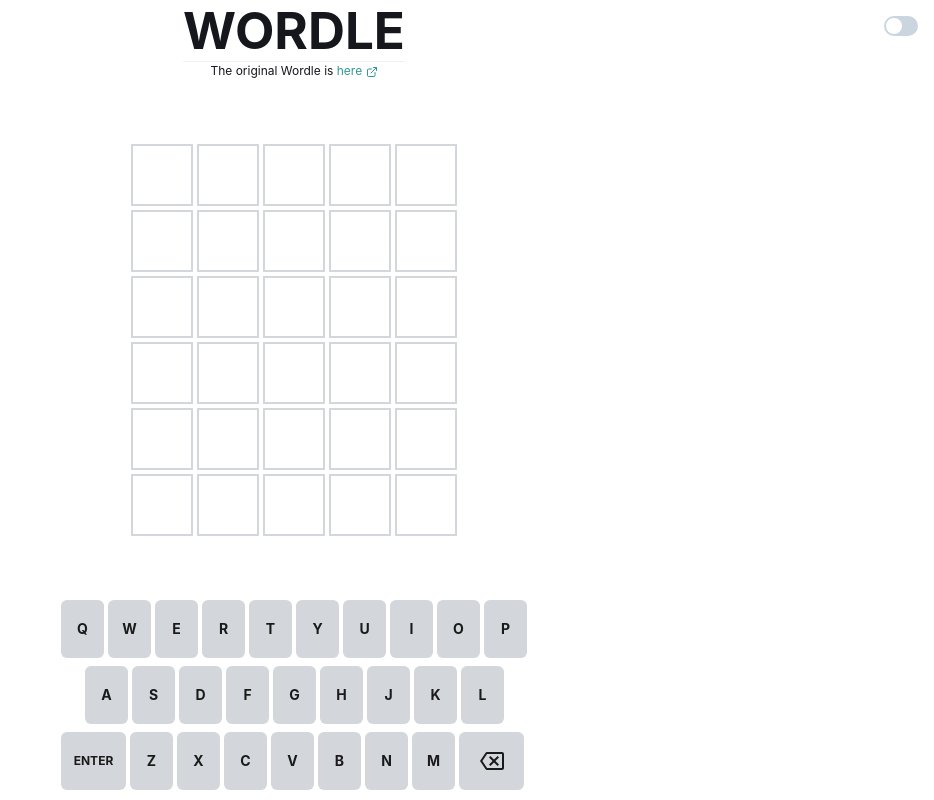
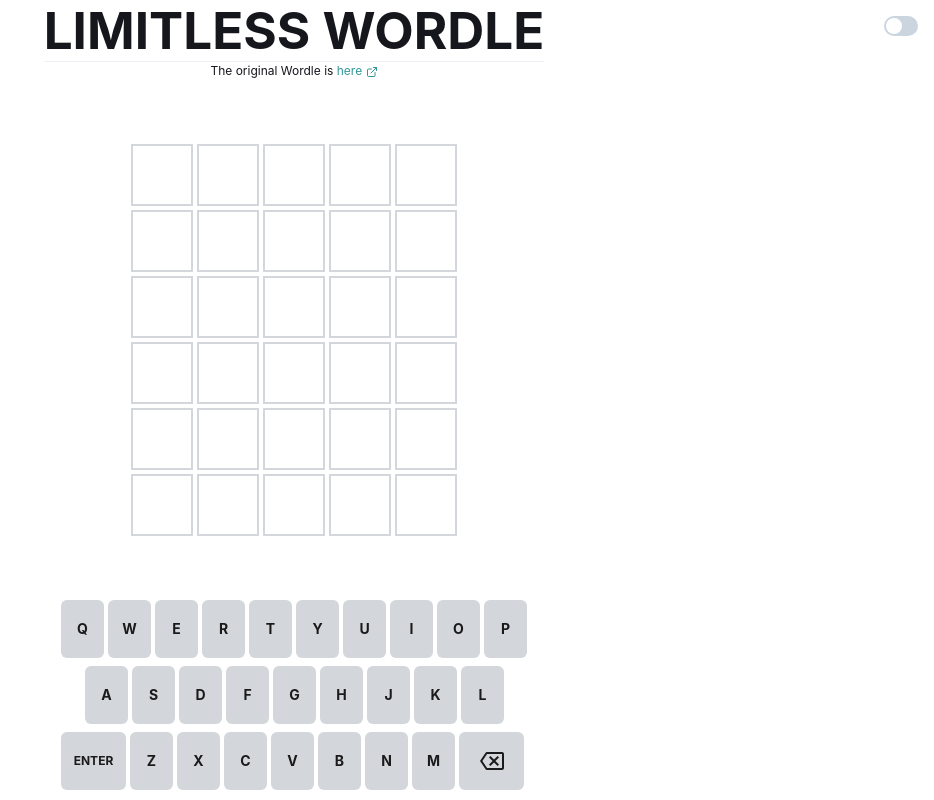
Before and after one commit to cemozturan/wordle, a Next.js app: page / in a window 1280 px wide. Shown: the whole page, without its empty margins (346-1280 px from the left). Built offline with nearby package versions, Linux system fonts and the light colour scheme.

Commit message:
title update

```diff
--- a/src/components/Container.js
+++ b/src/components/Container.js
@@ -3,7 +3,7 @@
 export const Container = (props) => {
   const { colorMode } = useColorMode()
   const bgColor = { light: 'white', dark: '#121213' }
-  const color = { light: 'black', dark: 'white' }
+  const color = { light: 'black', dark: '#d7dadc' }
 
   return (
     <Flex
--- a/src/components/Hero.js
+++ b/src/components/Hero.js
@@ -1,15 +1,16 @@
 import { Flex, Heading, Box, Text, Link } from '@chakra-ui/react'
 import { Divider } from '@chakra-ui/layout'
 import { ExternalLinkIcon } from '@chakra-ui/icons'
+import { TITLE } from '../constants'
 
-export const Hero = ({ title }) => (
+export const Hero = () => (
   <Flex justifyContent="center" height={{
     base: '1vh', // 0-48em
     md: '12vh', // 48em-80em
   }}>
     <Box textAlign='center'>
       <Heading fontSize="4vw">
-        {title}
+        {TITLE}
       </Heading>
       <Divider />
       <Text fontSize='12px'>
@@ -21,7 +22,3 @@
     </Box>
   </Flex>
 )
-
-Hero.defaultProps = {
-  title: 'WORDLE',
-}
--- a/src/constants.js
+++ b/src/constants.js
@@ -1,3 +1,5 @@
+export const TITLE = 'LIMITLESS WORDLE'
+
 export const LETTER_STATUS = {
   ABSENT: 'absent',
   PRESENT: 'present',
```
